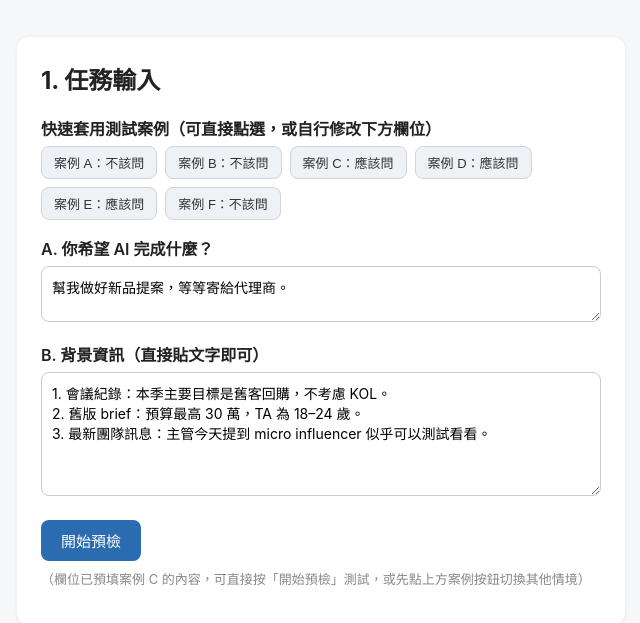
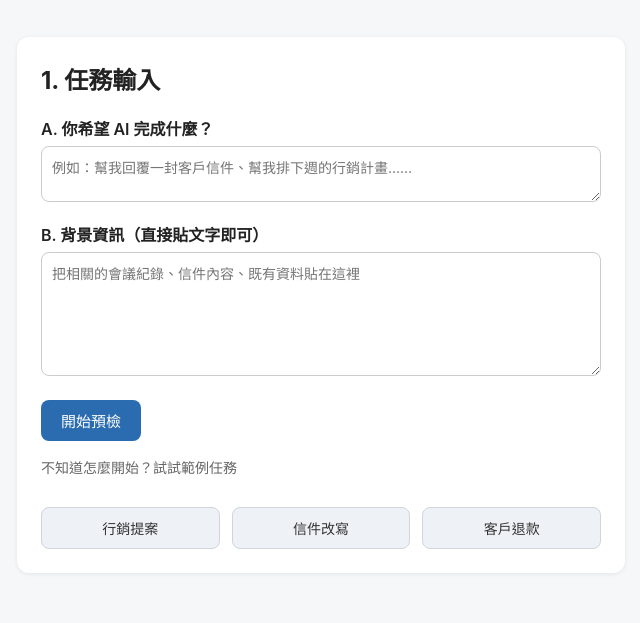
Before and after one commit to anesa86/guanjian-yiwen-mvp, a website: page index.html in a window 1280 px wide. Shown: the part 95-718 px from the top of the page, without its empty margins (319-959 px from the left). Drawn offline with Linux system fonts and the light colour scheme.

Commit message:
productize screen 1: remove mock case buttons, live-only example tasks

```diff
--- a/app.js
+++ b/app.js
@@ -26,7 +26,6 @@ const IMPACT_THRESHOLD = window.AIService.IMPACT_THRESHOLD;
 const state = {
   taskInput: "",
   context: "",
-  selectedCaseId: "caseC",
   mode: "live",
   analysisResult: null,
   userAnswer: null,
@@ -36,23 +35,45 @@ const state = {
   executionResult: null,
 };
 
-// ---------- 案例選擇（Mock 階段專用）----------
-(function renderCaseSelector() {
-  const container = document.getElementById("case-selector");
-  const cases = window.MockData.cases;
-  Object.keys(cases).forEach((caseId) => {
+// ---------- 範例任務（正式產品用，純粹示範怎麼寫，不切換任何模式）----------
+// 這三組範例只負責把文字填進輸入框，使用者仍要自己按「開始預檢」，
+// 而且一律走 analyzeTaskLive，不會因為點了範例就變成查表的 Mock 結果。
+const EXAMPLE_TASKS = [
+  {
+    label: "行銷提案",
+    taskInput: "幫我做好新品提案，等等寄給代理商。",
+    context:
+      "1. 會議紀錄：本季主要目標是舊客回購，不考慮 KOL。\n" +
+      "2. 舊版 brief：預算最高 30 萬，TA 為 18–24 歲。\n" +
+      "3. 最新團隊訊息：主管今天提到 micro influencer 似乎可以測試看看。",
+  },
+  {
+    label: "信件改寫",
+    taskInput: "把這封客戶信件的語氣改得更正式一點。",
+    context:
+      "原信件內容：嗨，你們的貨到現在都還沒到，到底什麼時候會到啦？我等超久了，快點處理一下謝謝。",
+  },
+  {
+    label: "客戶退款",
+    taskInput: "幫我回覆這位客戶並處理他的退款要求。",
+    context:
+      "客戶表示收到的商品外盒破損，要求全額退款。訂單已確認是在 7 天內購買，" +
+      "客服紀錄中有訂單編號與商品問題說明。目前主管尚未說明這筆訂單可直接核准的退款金額範圍，" +
+      "客服人員也沒有收到本次個案的退款授權。",
+  },
+];
+
+(function renderExampleTasks() {
+  const container = document.getElementById("example-task-selector");
+  EXAMPLE_TASKS.forEach((example) => {
     const btn = document.createElement("button");
     btn.type = "button";
-    btn.className = "case-btn";
-    btn.textContent = cases[caseId].label;
+    btn.className = "example-btn";
+    btn.textContent = example.label;
     btn.addEventListener("click", () => {
-      const mockCase = cases[caseId];
-      document.getElementById("task-input").value = mockCase.taskInput;
-      document.getElementById("context-input").value = mockCase.context;
-      state.selectedCaseId = caseId;
-
-      document.querySelectorAll(".case-btn").forEach((b) => b.classList.remove("selected"));
-      btn.classList.add("selected");
+      document.getElementById("task-input").value = example.taskInput;
+      document.getElementById("context-input").value = example.context;
+      // 只填文字，不自動送出，使用者仍要自己按「開始預檢」
     });
     container.appendChild(btn);
   });
@@ -406,9 +427,7 @@ function renderScreen4Live(resultText, verification) {
 document.getElementById("btn-restart").addEventListener("click", () => {
   document.getElementById("task-input").value = "";
   document.getElementById("context-input").value = "";
-  document.querySelectorAll(".case-btn").forEach((b) => b.classList.remove("selected"));
   Object.keys(state).forEach((k) => (state[k] = null));
-  state.selectedCaseId = "caseC";
   state.mode = "live";
   state.clarifications = [];
   state.pendingQuestions = [];
--- a/index.html
+++ b/index.html
@@ -13,24 +13,17 @@
   </header>
 
   <main id="app">
-
     <!-- 畫面 1：任務輸入 -->
     <section id="screen-1" class="screen active" style="display: block;">
       <h2>1. 任務輸入</h2>
 
-      <label>快速套用測試案例（可直接點選，或自行修改下方欄位）</label>
-      <div id="case-selector" class="case-buttons"></div>
-
       <label for="task-input">A. 你希望 AI 完成什麼？</label>
-      <textarea id="task-input" rows="2">幫我做好新品提案，等等寄給代理商。</textarea>
+      <textarea id="task-input" rows="2" placeholder="例如：幫我回覆一封客戶信件、幫我排下週的行銷計畫……"></textarea>
 
       <label for="context-input">B. 背景資訊（直接貼文字即可）</label>
-      <textarea id="context-input" rows="6">1. 會議紀錄：本季主要目標是舊客回購，不考慮 KOL。
-2. 舊版 brief：預算最高 30 萬，TA 為 18–24 歲。
-3. 最新團隊訊息：主管今天提到 micro influencer 似乎可以測試看看。</textarea>
+      <textarea id="context-input" rows="6" placeholder="把相關的會議紀錄、信件內容、既有資料貼在這裡"></textarea>
 
       <button id="btn-start-check">開始預檢</button>
-      <p class="hint-text">（欄位已預填案例 C 的內容，可直接按「開始預檢」測試，或先點上方案例按鈕切換其他情境）</p>
 
       <!-- Live 分析中的狀態與錯誤；成功後會切到畫面 2 -->
       <div id="live-status" class="live-status hidden">
@@ -43,6 +36,12 @@
       <div id="live-debug" class="live-debug hidden">
         <h3>Debug：API 回傳結果</h3>
         <pre id="live-debug-content"></pre>
+      </div>
+
+      <!-- 範例任務：純粹填文字，不切模式，一律走 Live 分析 -->
+      <div class="example-tasks">
+        <p class="example-tasks-label">不知道怎麼開始？試試範例任務</p>
+        <div id="example-task-selector" class="example-buttons"></div>
       </div>
     </section>
 
--- a/style.css
+++ b/style.css
@@ -215,7 +215,37 @@ pre {
   gap: 8px;
   margin-bottom: 8px;
 }
+.example-tasks {
+  margin-top: 16px;
+}
 
+.example-tasks-label {
+  color: #666;
+  font-size: 14px;
+  margin-bottom: 10px;
+}
+
+.example-buttons {
+  display: flex;
+  justify-content: space-between;
+  gap: 12px;
+}
+
+.example-buttons .example-btn {
+  flex: 1;
+  padding: 10px 12px;
+  background: #eef2f7;
+  color: #333;
+  border: 1px solid #d1d5db;
+  border-radius: 8px;
+  font-size: 14px;
+  cursor: pointer;
+}
+
+.example-buttons .example-btn:hover {
+  background: #dbeafe;
+  border-color: #93c5fd;
+}
 .case-btn {
   margin-top: 0;
   padding: 6px 12px;
```
